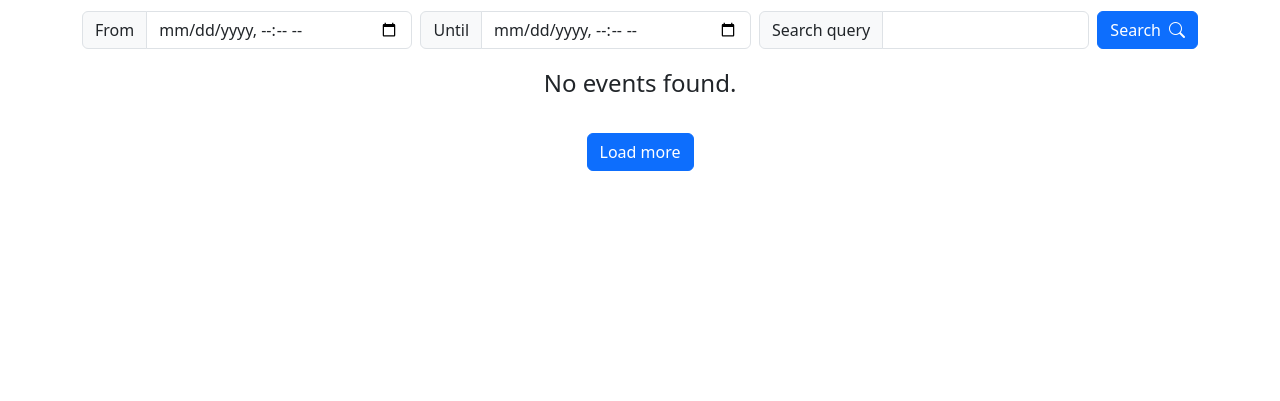
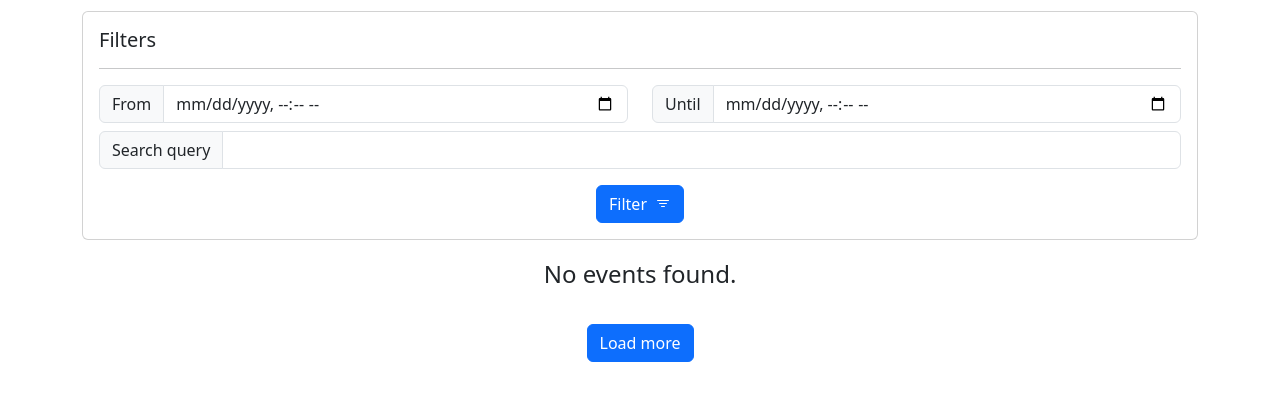
Before and after one commit to evanebb/regnotify, a plain HTML site: page ui/index.html in a window 1280 px wide. Shown: the part 69-470 px from the top of the page. Drawn offline with nearby package versions, Linux system fonts and the light colour scheme; no server answers.

Commit message:
Clean up the filter UI a bit

```diff
--- a/ui/index.html
+++ b/ui/index.html
@@ -43,21 +43,34 @@
 <main class="container">
     <div x-data="events" class="d-flex flex-column gap-2 my-3">
         <h1 class="mx-auto">Registry events</h1>
-        <div class="d-flex gap-2 mb-2">
-            <div class="input-group">
+        <div class="card mb-2">
+            <div class="card-body">
+                <h5 class="card-title mb-3">Filters</h5>
+                <hr>
+                <div class="row mb-2">
+                    <div class="col input-group">
                         <label for="from" class="input-group-text">From</label>
                         <input id="from" type="datetime-local" x-model="from" class="form-control">
                     </div>
-            <div class="input-group">
+                    <div class="col input-group">
                         <label for="until" class="input-group-text">Until</label>
                         <input id="until" type="datetime-local" x-model="until" class="form-control">
                     </div>
-            <div class="input-group">
+                </div>
+                <div class="row mb-3">
+                    <div class="col input-group">
                         <label for="searchQuery" class="input-group-text">Search query</label>
-                <input id="searchQuery" type="text" x-model="searchQuery" @keyup.enter="search" class="form-control">
+                        <input id="searchQuery" type="text" x-model="searchQuery" @keyup.enter="search"
+                               class="form-control">
                     </div>
-            <button @click="search" class="btn btn-primary"><span class="text-nowrap">Search<i
-                    class="bi bi-search ms-2"></i></span></button>
+                </div>
+                <div class="row">
+                    <div class="col d-flex justify-content-center">
+                        <button @click="search" class="btn btn-primary"><span class="text-nowrap">Filter<i
+                                class="bi bi-filter ms-2"></i></span></button>
+                    </div>
+                </div>
+            </div>
         </div>
         <template x-if="events.length === 0">
             <div class="d-flex justify-content-center">
```
Lines whose indentation alone changed are shown as unchanged.
